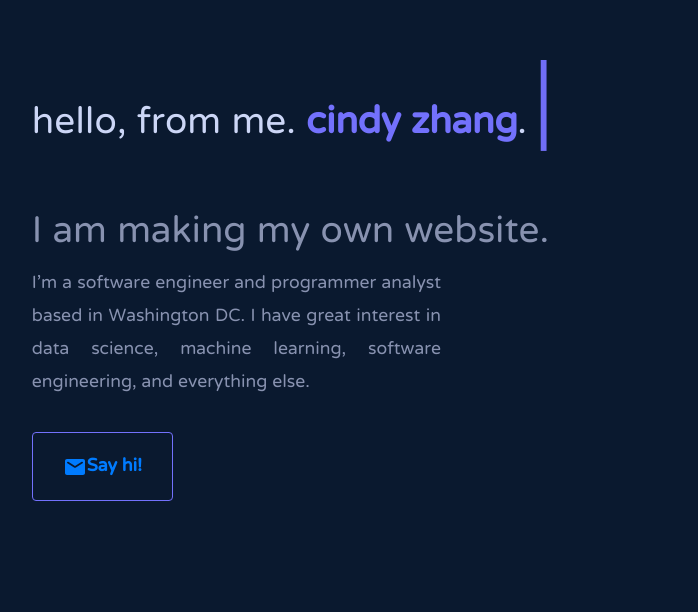
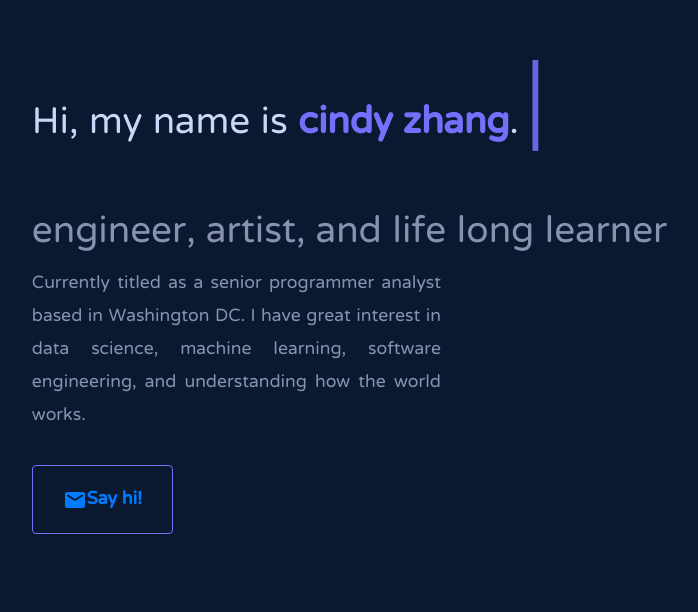
Before and after one commit to cnmnzhang/cindy, a React (Create React App) app: page / in a window 1280 px wide. Shown: the part 188-800 px from the top of the page, without its empty margins (187-885 px from the left). Built offline with nearby package versions, Linux system fonts and the light colour scheme.

Commit message:
github pages deploy with a wonky wide bar

```diff
--- a/src/App.js
+++ b/src/App.js
@@ -6,12 +6,14 @@ import About from './components/About'
 import Experience from './components/Experience'
 import Projects from './components/Projects'
 import Footer from './components/Footer'
+import SideMenu from './components/SideMenu'
 
 
 const App = () => {
   return (
     <div className='App'>
       <div id="content">
+        <SideMenu></SideMenu>
         <Intro></Intro>
         <About></About>
         <Experience></Experience>
--- a/src/components/About.js
+++ b/src/components/About.js
@@ -29,16 +29,6 @@ class About extends React.Component {
         science, technology, and art.
       </p>
     );
-    const three = (
-      <p>
-        <b>Want to chat?</b> Shoot me a message at{" "}
-        <a href="mailto:czhan117@jhu.edu">
-        zhan117@jhu.edu
-        </a>{" "}
-        and let's talk.
-      </p>
-    );
-    const desc_items = [one, two];
 
     const tech_stack = [
       "Javascript ES6+",
@@ -49,7 +39,7 @@ class About extends React.Component {
       "HTML & CSS"
     ];
 
-    const tech_items = tech_stack.map(stack => <li>{stack}</li>);
+    // const tech_items = tech_stack.map(stack => <li>{stack}</li>);
 
     return (
       <div id="about">
@@ -73,7 +63,7 @@ class About extends React.Component {
               {[two]}
             </div>
             <div className="about-image">
-              <img src={"/assets/cindy.jpg"} />
+              <img src={"/assets/cindy.jpg"} alt="cindy"/>
             </div>
           </div>
         </FadeInSection>
--- a/src/components/ExternalLinks.js
+++ b/src/components/ExternalLinks.js
@@ -22,7 +22,7 @@ class ExternalLinks extends React.Component {
         <a className="github-icon" href={this.props.githubLink}>
           <GitHubIcon
             style={{
-              fontSize: 20,
+              fontSize: 25,
               color: "var(--lightest-slate)"
             }}
           ></GitHubIcon>
--- a/src/components/Footer.js
+++ b/src/components/Footer.js
@@ -22,7 +22,7 @@ class Footer extends React.Component {
         <div id="footer">
           <div className="ending-footer">
             <div>Built and designed by Cindy Zhang. </div>
-            <div>Credits to <a href="https://brittanychiang.com/" target="_blank">Brittang Chiang</a></div>
+            <div>Credits to <a href="https://brittanychiang.com/" target="_blank" rel="noreferrer">Brittang Chiang</a></div>
           </div>
         </div>
       </FadeInSection>
--- a/src/components/Intro.js
+++ b/src/components/Intro.js
@@ -41,17 +41,17 @@ class Intro extends React.Component {
       <div id="intro">
         <Typist avgTypingDelay={80}>
           <span className="intro-title">
-            {"hello, from me. "}
+            {"Hi, my name is "}
             <span className="intro-name">{"cindy zhang"}</span>
             {"."}
           </span>
         </Typist>
         <FadeInSection>
-          <div className="intro-subtitle">I am making my own website.</div>
+          <div className="intro-subtitle">engineer, artist, and life long learner</div>
           <div className="intro-desc">
-            I'm a software engineer and programmer analyst based in Washington DC. I have great
+            Currently titled as a senior programmer analyst based in Washington DC. I have great
             interest in data science, machine learning, software engineering,
-            and everything else.
+            and understanding how the world works.
           </div>
           <a
             href="mailto:czhan117@jhu.edu"
```
